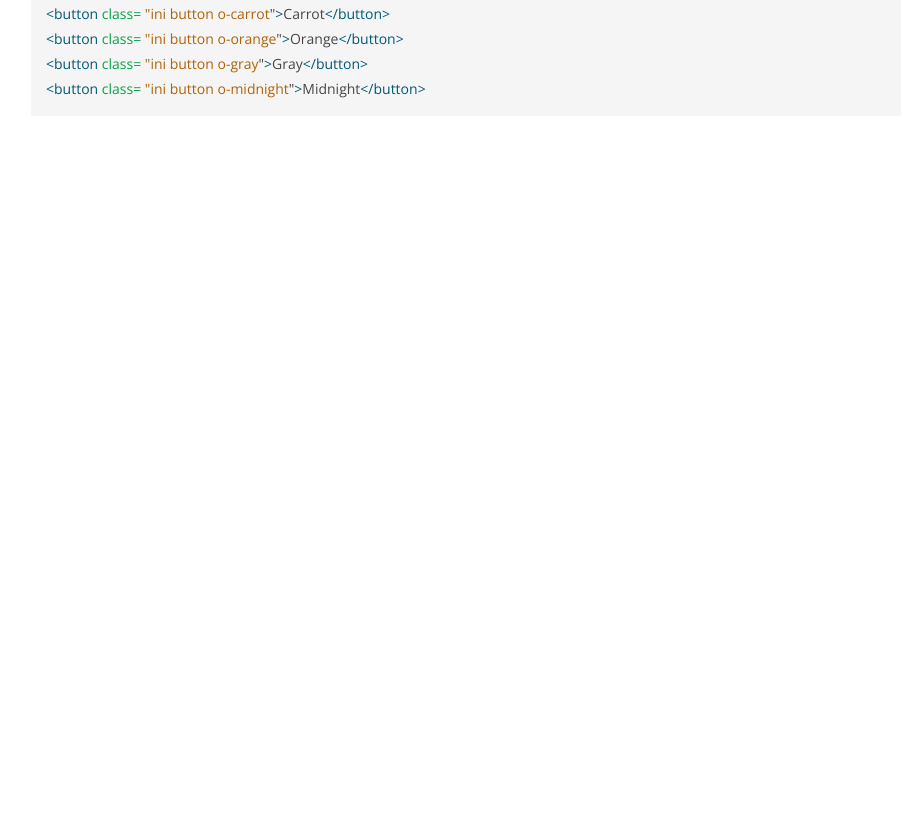
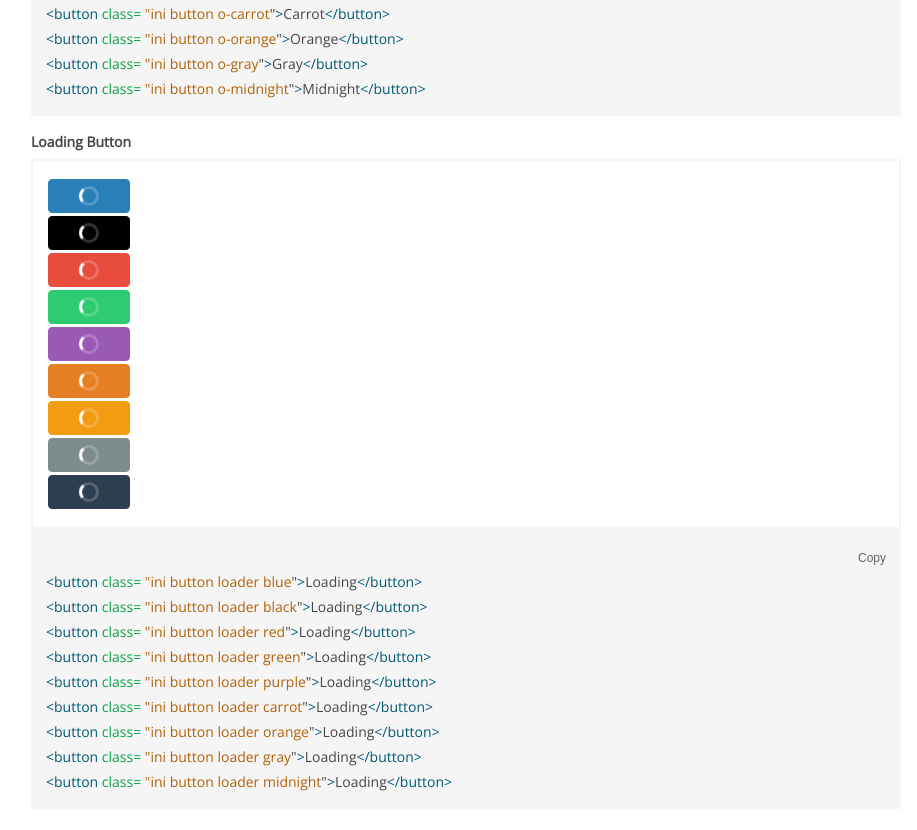
Before and after one commit to Ovinsyah/inicss, a Vue app: page /documentation/elements/button in a window 1280 px wide. Shown: the part 827-1657 px from the top of the page, without its empty margins (284-1201 px from the left). Before the commit the page ends 969 px from the top, so only its background shows below. Built offline with nearby package versions, Linux system fonts and the light colour scheme.

Commit message:
loading button

```diff
--- a/public/assets/css/ini.css
+++ b/public/assets/css/ini.css
@@ -1239,6 +1239,24 @@ h6 {
 .ini.button.o-white {
   border: 1px solid white;
   color: white; }
+
+.ini.button.loader {
+  width: fit-content;
+  height: auto;
+  color: transparent !important;
+  cursor: default;
+  pointer-events: none; }
+
+.ini.button.loader:after,
+.ini.button.loader:before {
+  width: 20px;
+  height: 20px; }
+
+.ini.button.loader:before {
+  border: 3px solid #fff; }
+
+.ini.button.loader:after {
+  border-top: 3px solid #fff; }
 
 /*
 ===============================================================
--- a/public/assets/css/ini.scss
+++ b/public/assets/css/ini.scss
@@ -1477,6 +1477,28 @@ h6 {
 .ini.button.o-white {
     border: 1px solid white;
     color: white;
+}
+
+.ini.button.loader{
+    width: fit-content;
+    height: auto;
+    color: transparent !important;
+    cursor: default;
+    pointer-events: none;
+}
+
+.ini.button.loader:after,
+.ini.button.loader:before{
+    width: 20px;
+    height: 20px;
+}
+
+.ini.button.loader:before{
+    border: 3px solid #fff;
+}
+
+.ini.button.loader:after{
+    border-top: 3px solid #fff;
 }
 
 /*
--- a/src/views/documentation/elements/Button.vue
+++ b/src/views/documentation/elements/Button.vue
@@ -86,6 +86,46 @@
 &#x3C;button class=&#x22;ini button o-midnight&#x22;&#x3E;Midnight&#x3C;/button&#x3E;</textarea>
             </div>
           </div>
+          <h4 class="mt-3">Loading Button</h4>
+          <div class="ini section">
+            <div class="example button">
+                <button class="ini button loader blue">Loading</button>
+                <button class="ini button loader black">Loading</button>
+                <button class="ini button loader red">Loading</button>
+                <button class="ini button loader green">Loading</button>
+                <button class="ini button loader purple">Loading</button>
+                <button class="ini button loader carrot">Loading</button>
+                <button class="ini button loader orange">Loading</button>
+                <button class="ini button loader gray">Loading</button>
+                <button class="ini button loader midnight">Loading</button>
+            </div>
+            <div class="code">
+                <div class="ini align right">
+                    <button class="ini button copy onCopy">Copy</button>
+                </div>
+                <div class="area selected">
+                    <div><span class="tag">&lt;button</span> <span class="class"> class=</span><span class="nclass"> &quot;ini button loader blue</span>&quot;<span class="tag">&gt;</span>Loading<span class="tag">&lt;/button<span class="tag">&gt;</span></span></div>
+                    <div><span class="tag">&lt;button</span> <span class="class"> class=</span><span class="nclass"> &quot;ini button loader black</span>&quot;<span class="tag">&gt;</span>Loading<span class="tag">&lt;/button<span class="tag">&gt;</span></span></div>
+                    <div><span class="tag">&lt;button</span> <span class="class"> class=</span><span class="nclass"> &quot;ini button loader red</span>&quot;<span class="tag">&gt;</span>Loading<span class="tag">&lt;/button<span class="tag">&gt;</span></span></div>
+                    <div><span class="tag">&lt;button</span> <span class="class"> class=</span><span class="nclass"> &quot;ini button loader green</span>&quot;<span class="tag">&gt;</span>Loading<span class="tag">&lt;/button<span class="tag">&gt;</span></span></div>
+                    <div><span class="tag">&lt;button</span> <span class="class"> class=</span><span class="nclass"> &quot;ini button loader purple</span>&quot;<span class="tag">&gt;</span>Loading<span class="tag">&lt;/button<span class="tag">&gt;</span></span></div>
+                    <div><span class="tag">&lt;button</span> <span class="class"> class=</span><span class="nclass"> &quot;ini button loader carrot</span>&quot;<span class="tag">&gt;</span>Loading<span class="tag">&lt;/button<span class="tag">&gt;</span></span></div>
+                    <div><span class="tag">&lt;button</span> <span class="class"> class=</span><span class="nclass"> &quot;ini button loader orange</span>&quot;<span class="tag">&gt;</span>Loading<span class="tag">&lt;/button<span class="tag">&gt;</span></span></div>
+                    <div><span class="tag">&lt;button</span> <span class="class"> class=</span><span class="nclass"> &quot;ini button loader gray</span>&quot;<span class="tag">&gt;</span>Loading<span class="tag">&lt;/button<span class="tag">&gt;</span></span></div>
+                    <div><span class="tag">&lt;button</span> <span class="class"> class=</span><span class="nclass"> &quot;ini button loader midnight</span>&quot;<span class="tag">&gt;</span>Loading<span class="tag">&lt;/button<span class="tag">&gt;</span></span></div>
+                </div>
+                <textarea cols="100" rows="100" class="hidden">
+&#x3C;button class=&#x22;ini button loader blue&#x22;&#x3E;Loading&#x3C;/button&#x3E;
+&#x3C;button class=&#x22;ini button loader black&#x22;&#x3E;Loading&#x3C;/button&#x3E;
+&#x3C;button class=&#x22;ini button loader red&#x22;&#x3E;Loading&#x3C;/button&#x3E;
+&#x3C;button class=&#x22;ini button loader green&#x22;&#x3E;Loading&#x3C;/button&#x3E;
+&#x3C;button class=&#x22;ini button loader purple&#x22;&#x3E;Loading&#x3C;/button&#x3E;
+&#x3C;button class=&#x22;ini button loader carrot&#x22;&#x3E;Loading&#x3C;/button&#x3E;
+&#x3C;button class=&#x22;ini button loader orange&#x22;&#x3E;Loading&#x3C;/button&#x3E;
+&#x3C;button class=&#x22;ini button loader gray&#x22;&#x3E;Loading&#x3C;/button&#x3E;
+&#x3C;button class=&#x22;ini button loader midnight&#x22;&#x3E;Loading&#x3C;/button&#x3E;</textarea>
+            </div>
+          </div>
       </div>
     </div>
   </div>
```
Also changed, not shown: 1 other file (tests, documents, lock files or other folders).
